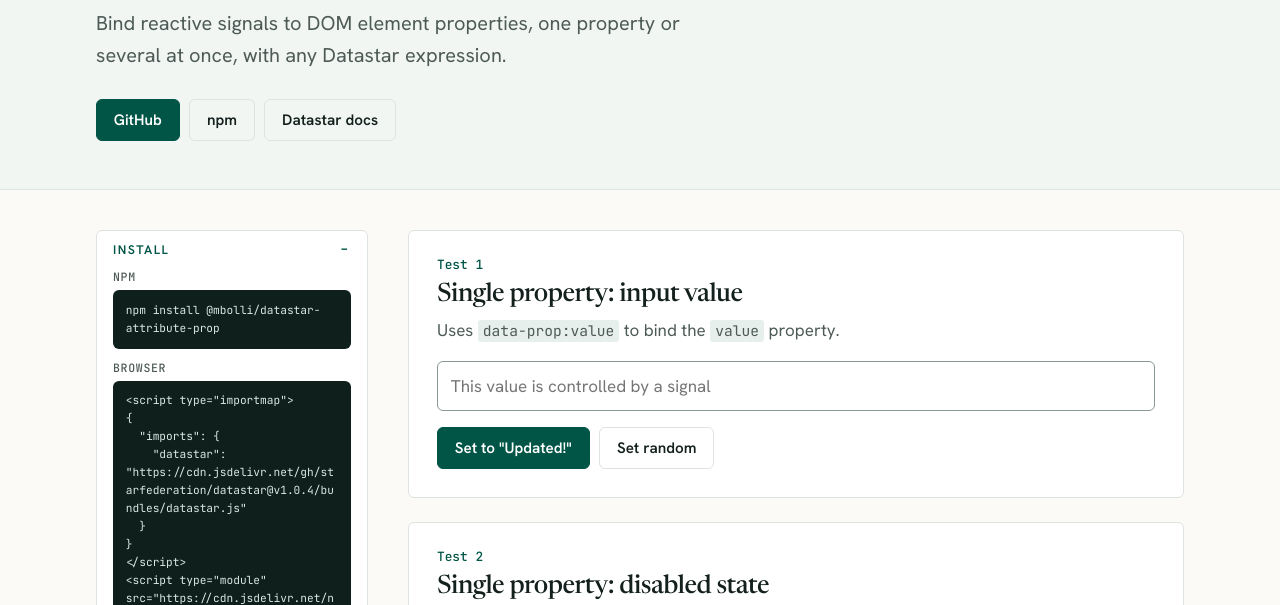
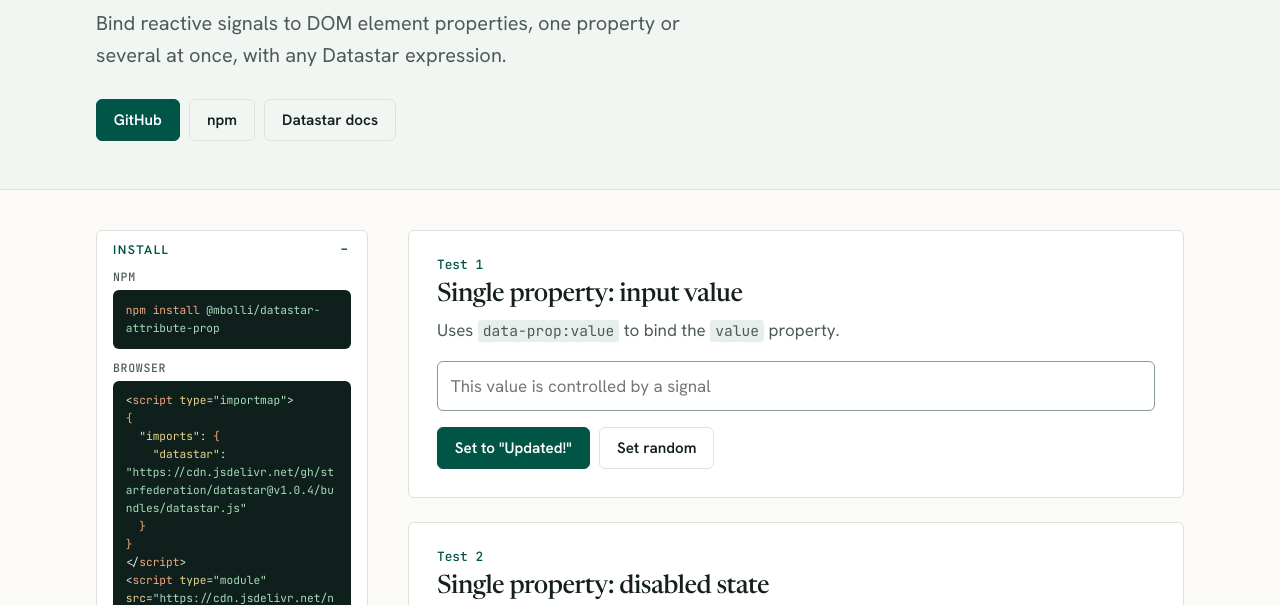
Before and after one commit to mbolli/datastar-attribute-prop, a website: page index.html in a window 1280 px wide. Shown: the part 195-800 px from the top of the page. Drawn offline with Linux system fonts and the light colour scheme.

Commit message:
docs: highlight the demo page's code with the zwei und eins palette [skip release]

```diff
--- a/demo/demo.css
+++ b/demo/demo.css
@@ -170,6 +170,13 @@ kbd {
     tab-size: 4;
 }
 .code code { background: none; padding: 0; font-size: inherit; color: inherit; }
+.hl-keyword { color: #f0a77f; }
+.hl-value { color: #a8dcb9; }
+.hl-comment { color: #7d948d; font-style: italic; }
+.hl-type, .hl-attribute { color: #8cc8f0; }
+.hl-property { color: #e6d58e; }
+.hl-variable { color: #d7b8f3; }
+.hl-operator { color: #f0a77f; }
 .sidebar .code { font-size: .7rem; padding: .7rem .8rem; white-space: pre-wrap; overflow-wrap: anywhere; margin: 0; }
 
 /* demo output */
--- /dev/null
+++ b/demo/highlight.js
@@ -0,0 +1,66 @@
+// Highlights the code blocks marked with data-lang (html, json or shell) with the
+// hl-* classes of the zwei und eins site. Shared by both plugin demos.
+
+const esc = (s) => s.replace(/&/g, '&amp;').replace(/</g, '&lt;').replace(/>/g, '&gt;')
+const span = (cls, s) => `<span class="hl-${cls}">${esc(s)}</span>`
+
+// A Datastar expression: $signals and @actions stand out.
+function expression(s) {
+    return s.replace(/(\$[\w.]+)|(@\w+)|([^$@]+|[$@])/g, (_, sig, act, rest) =>
+        sig ? span('variable', sig) : act ? span('keyword', act) : span('value', rest))
+}
+
+// An attribute name: data-on-keys:ctrl-s__delay.500ms has a plugin, a key and modifiers.
+function attribute(name) {
+    const m = name.match(/^(data-[\w-]+?)((?::[\w.-]+)?)((?:__[\w.]+)*)$/)
+    if (!m) return span('property', name)
+    return span('property', m[1]) + (m[2] ? span('type', m[2]) : '') + (m[3] ? span('attribute', m[3]) : '')
+}
+
+function json(s) {
+    return s.replace(/("(?:[^"\\]|\\.)*")(\s*:)?|([{}[\],:])|([^"{}[\],:]+)/g, (_, str, colon, punct, rest) => {
+        if (str) return colon ? span('property', str) + esc(colon) : span('value', str)
+        return punct ? span('operator', punct) : esc(rest)
+    })
+}
+
+function html(src) {
+    let out = ''
+    const re = /(<!--[\s\S]*?-->)|(<\/?)([\w-]+)((?:\s+[^\s=>]+(?:="[^"]*"|='[^']*')?)*)(\s*\/?>)|([^<]+|<)/g
+    let m
+    let inScript = false
+    while ((m = re.exec(src))) {
+        const [, comment, open, tag, attrs, close, text] = m
+        if (comment) { out += span('comment', comment); continue }
+        if (text !== undefined) { out += inScript && text.trim().startsWith('{') ? json(text) : esc(text); continue }
+        out += esc(open) + span('keyword', tag)
+        out += attrs.replace(/(\s+)([^\s=>]+)(?:=("[^"]*"|'[^']*'))?/g, (_, ws, name, value) => {
+            if (!value) return ws + attribute(name)
+            const quote = value[0]
+            const inner = value.slice(1, -1)
+            const shown = name.startsWith('data-') ? expression(inner) : span('value', inner)
+            return ws + attribute(name) + esc('=') + span('value', quote) + shown + span('value', quote)
+        })
+        out += esc(close)
+        inScript = open === '<' && tag === 'script'
+    }
+    return out
+}
+
+function shell(src) {
+    return src.replace(/^(\s*)(\w+)(\s+\w+)?(.*)$/gm, (_, ws, cmd, sub, rest) =>
+        esc(ws) + span('keyword', cmd) + (sub ? span('keyword', sub) : '') + span('value', rest))
+}
+
+// The attribute's syntax line: data-on-keys[:key-spec][__modifier]="action".
+function syntax(src) {
+    return src.replace(/^([\w-]+)((?:\[[^\]]*\])*)(=)("[^"]*")$/gm, (_, name, parts, eq, value) =>
+        span('property', name) + parts.replace(/\[([^\]]*)\]/g, (_, p) => esc('[') + span(p.startsWith(':') ? 'type' : 'attribute', p) + esc(']')) + esc(eq) + span('value', value))
+}
+
+const languages = { html, json, shell, syntax }
+for (const pre of document.querySelectorAll('pre[data-lang]')) {
+    const target = pre.querySelector('code') ?? pre
+    const highlight = languages[pre.dataset.lang]
+    if (highlight) target.innerHTML = highlight(target.textContent)
+}
--- a/index.html
+++ b/index.html
@@ -66,9 +66,9 @@
                 <summary>Install</summary>
                 <div class="panel-body">
                     <p class="label">npm</p>
-                    <pre class="code">npm install @mbolli/datastar-attribute-prop</pre>
+                    <pre class="code" data-lang="shell">npm install @mbolli/datastar-attribute-prop</pre>
                     <p class="label">Browser</p>
-                    <pre class="code">&lt;script type="importmap"&gt;
+                    <pre class="code" data-lang="html">&lt;script type="importmap"&gt;
 {
   "imports": {
     "datastar": "https://cdn.jsdelivr.net/gh/starfederation/datastar@v1.0.4/bundles/datastar.js"
@@ -277,6 +277,7 @@
         </div>
     </footer>
 
+    <script type="module" src="demo/highlight.js"></script>
     <script type="importmap">
         {
             "imports": {
```
